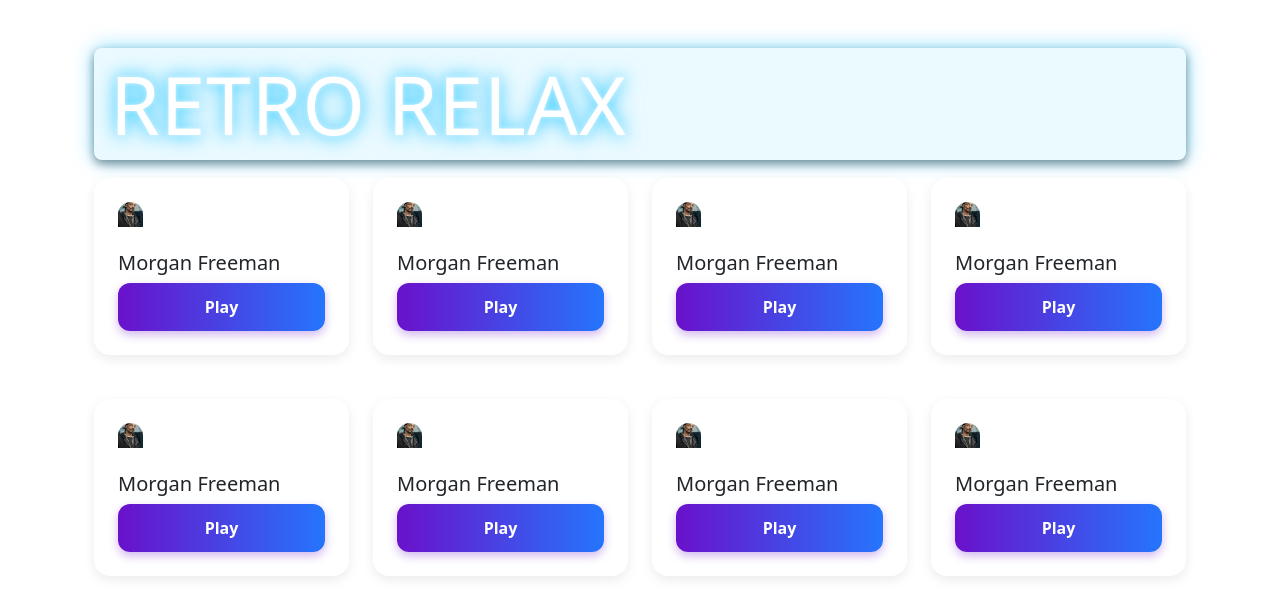
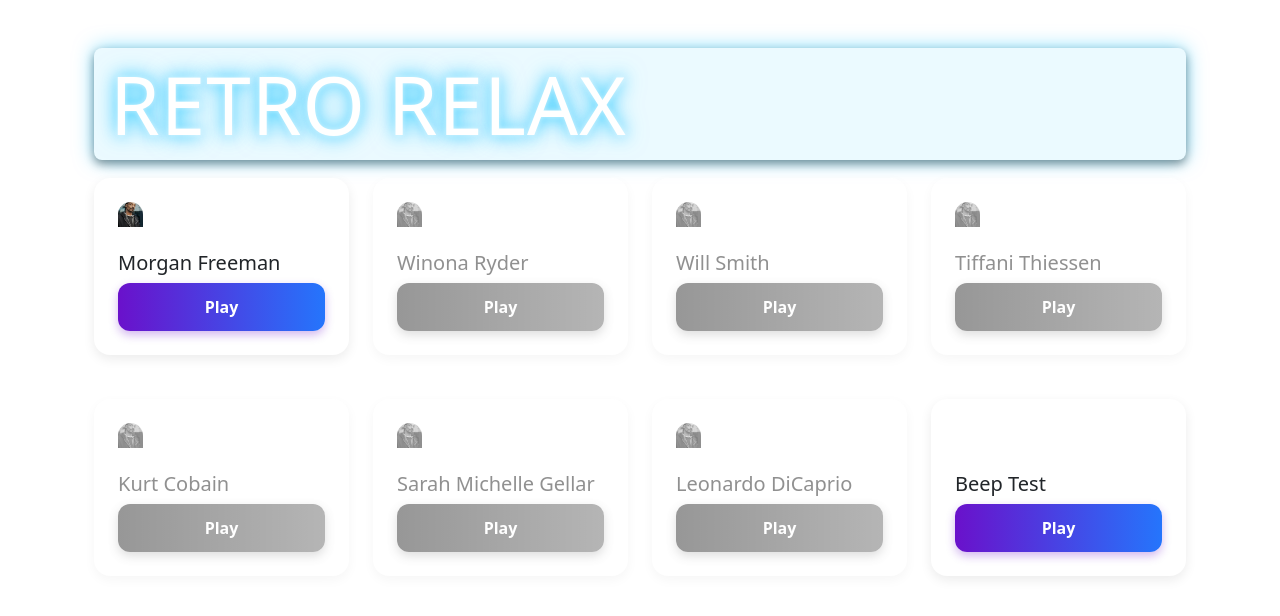
Before and after one commit to StarDexterity/codenetwork-2025-hackathon, a React (Vite) app in the folder retro-relax-app/: page / in a window 1280 px wide. Shown: the top 616 px of the page. Built offline with nearby package versions, Linux system fonts and the light colour scheme.

Commit message:
more functionality

```diff
--- a/retro-relax-app/src/App.css
+++ b/retro-relax-app/src/App.css
@@ -144,3 +144,11 @@ h1 {
     background-repeat: no-repeat;
     background-position: center center;
 }
+
+/* Disabled (greyed out) state */
+.cassette-disabled {
+  opacity: 0.5; /* Make it faded */
+  pointer-events: none; /* Disable clicks */
+  filter: grayscale(100%); /* Optional: make it fully grey */
+  cursor: not-allowed;
+}
--- a/retro-relax-app/src/App.jsx
+++ b/retro-relax-app/src/App.jsx
@@ -2,6 +2,7 @@ import { useState, useEffect } from 'react'
 import Card from './card.jsx'
 import { FetchCassetes, Cassette } from './api.jsx'
 import MusicPlayer from './musicplayer.jsx'
+import { useCassette } from "./cassetteContext";
 
 // import css
 import './App.css'
@@ -10,16 +11,16 @@ import 'bootstrap/dist/js/bootstrap.bundle.min'; // Import Bootstrap JS
 
 function App() {
   const [cassettes, setCassettes] = useState([]);
-  const [selectedCassette, setSelectedCassette] = useState(null);
+  const { selectedCassette, setSelectedCassette } = useCassette()
   const [showPlayer, setShowPlayer] = useState(false);
 
   useEffect(() => {
     FetchCassetes().then((data) => setCassettes(data));
   }, []);
 
-  const onPlay = () => {
-    setShowPlayer(!showPlayer)
-  }
+  useEffect(() => {
+    console.log(selectedCassette)
+  }, [selectedCassette]);
 
   return (
     <>
@@ -28,13 +29,10 @@ function App() {
 
         <div className="row g-4 justify-content-center my-media-grid">
           {cassettes.map(x => (
-            <Card key={x.cassetteId} cassette={x} onPlay={onPlay} />
+            <Card key={x.cassetteId} cassette={x} />
           ))}
         </div>
-        <MusicPlayer
-          url="./assets/SoundHelix-Song-1.mp3"
-          visible={showPlayer}
-        />
+        <MusicPlayer />
       </div>
     </>
   )
--- a/retro-relax-app/src/api.jsx
+++ b/retro-relax-app/src/api.jsx
@@ -15,43 +15,46 @@ const CASSETTE_DATA = [
     1,
     "Morgan Freeman",
     "/snoop.jpg",
-    null,
+    "/output.wav",
     true
   ),
   new Cassette(
     2,
-    "Morgan Freeman",
+    "Winona Ryder",
     "/snoop.jpg"
   ),
   new Cassette(
     3,
-    "Morgan Freeman",
+    "Will Smith",
     "/snoop.jpg"
   ),
   new Cassette(
     4,
-    "Morgan Freeman",
+    "Tiffani Thiessen",
     "/snoop.jpg"
   ),
   new Cassette(
     5,
-    "Morgan Freeman",
+    "Kurt Cobain",
     "/snoop.jpg"
   ),
   new Cassette(
     6,
-    "Morgan Freeman",
+    "Sarah Michelle Gellar",
     "/snoop.jpg"
   ),
   new Cassette(
     7,
-    "Morgan Freeman",
+    "Leonardo DiCaprio",
     "/snoop.jpg"
   ),
   new Cassette(
     8,
-    "Morgan Freeman",
-    "/snoop.jpg"
+    "Beep Test",
+    null,
+    "/beeptest.mp3",
+    true
+
   ),
 ];
 
--- a/retro-relax-app/src/card.jsx
+++ b/retro-relax-app/src/card.jsx
@@ -1,24 +1,25 @@
-import { useState } from 'react'
+import { useCassette } from "./cassetteContext";
 
-function Card({ cassette, onPlay }) {
-  let Play_OnClick = () => {
-    onPlay()
-    console.log("Play me " + cassette)
+function Card({ cassette }) {
+  const { selectedCassette, setSelectedCassette } = useCassette();
+
+  const onClick = () => {
+    console.log('onclick ' + cassette.title)
+    setSelectedCassette(cassette)
   }
 
-
   return (
-    <div className="col-12 col-sm-6 col-md-4 col-lg-3 flex">
+    <div className={"col-12 col-sm-6 col-md-4 col-lg-3 flex" + (cassette.isEnabled ? "" : " cassette-disabled")}>
       <div className="media-card flex flex-col p-4 w-full">
-        <img src={cassette.image} className="media-thumbnail mb-4" />
-          <h5 className="text-lg font-bold text-gray-900 mb-2">{cassette.title}</h5>
-          <button type='button' href="#"
-          className="btn-play" onClick={Play_OnClick}>Play</button>
+        {cassette?.image != null ? <img src={cassette.image} className="media-thumbnail mb-4" />
+          : <div className="media-thumbnail mb-4"></div>
+        }
+        <h5 className="text-lg font-bold text-gray-900 mb-2 text-nowrap">{cassette.title}</h5>
+        <button type='button' href="#"
+          className="btn-play" onClick={onClick}>Play</button>
       </div>
     </div>
   )
 }
 
-
-
 export default Card
--- /dev/null
+++ b/retro-relax-app/src/cassetteContext.jsx
@@ -0,0 +1,15 @@
+import React, { createContext, useState, useContext } from "react";
+
+const CassetteContext = createContext();
+
+export const CassetteProvider = ({ children }) => {
+  const [selectedCassette, setSelectedCassette] = useState(null);
+
+  return (
+    <CassetteContext.Provider value={{ selectedCassette, setSelectedCassette }}>
+      {children}
+    </CassetteContext.Provider>
+  );
+};
+
+export const useCassette = () => useContext(CassetteContext);
--- a/retro-relax-app/src/main.jsx
+++ b/retro-relax-app/src/main.jsx
@@ -1,10 +1,13 @@
 import { StrictMode } from 'react'
 import { createRoot } from 'react-dom/client'
 import App from './App.jsx'
+import { CassetteProvider } from './cassetteContext.jsx'
 
 
 createRoot(document.getElementById('root')).render(
   <StrictMode>
-    <App />
+    <CassetteProvider>
+      <App />
+    </CassetteProvider>
   </StrictMode>,
 )
--- a/retro-relax-app/src/musicplayer.jsx
+++ b/retro-relax-app/src/musicplayer.jsx
@@ -1,35 +1,54 @@
-import React, { useState, useRef } from "react";
+import React, { useState, useRef, useEffect } from "react";
 import { Play, Pause, X } from "lucide-react";
-import sampleTrack from "./assets/output.wav";
+import { useCassette } from "./cassetteContext";
 
-function MusicPlayer({ url, visible = true }) {
+function MusicPlayer() {
+  const [visible, setVisible] = useState(false)
   const [isPlaying, setIsPlaying] = useState(false);
   const audioRef = useRef(null);
+  const { selectedCassette, setSelectedCassette } = useCassette()
+  const [url, setUrl] = useState(null)
+
+  const togglePlay = (play) => {
+    if (!audioRef.current) return;
+    console.log("togglePlay(" + play + ")")
+    if (play) {
+      audioRef.current.play();
+    } else {
+      audioRef.current.pause();
+    }
+    setIsPlaying(play);
+  };
+
+  useEffect(() => {
+    if (!url) return;
+    if (audioRef.current) {
+      audioRef.current.play();
+      setIsPlaying(true);
+    }
+  }, [url]);
+
+  useEffect(() => {
+    if (selectedCassette?.isEnabled) {
+      setVisible(true);
+      setUrl(selectedCassette.soundUrl);
+    }
+  }, [selectedCassette])
 
   if (!visible) return null;
 
-  const togglePlay = () => {
-    if (!audioRef.current) return;
-    if (isPlaying) {
-      audioRef.current.pause();
-    } else {
-      audioRef.current.play();
-    }
-    setIsPlaying(!isPlaying);
-  };
-
   return (
     <div className="fixed bottom-0 left-0 w-full bg-gray-900 text-white flex items-center justify-between p-4 shadow-lg">
-      <audio ref={audioRef} src={sampleTrack} />
+      <audio ref={audioRef} src={selectedCassette.soundUrl} />
 
       <div className="flex items-center space-x-4">
         <button
-          onClick={togglePlay}
+          onClick={() => togglePlay(!isPlaying)}
           className="p-2 bg-gray-700 rounded-full hover:bg-gray-600"
         >
           {isPlaying ? <Pause size={20} /> : <Play size={20} />}
         </button>
-        <span className="text-sm truncate max-w-[200px]">{sampleTrack}</span>
+        <span className="text-sm ps-2 truncate max-w-[200px]">{selectedCassette.title}</span>
       </div>
     </div>
   );
```
Also changed, not shown: 2 other files (tests, documents, lock files or other folders).
